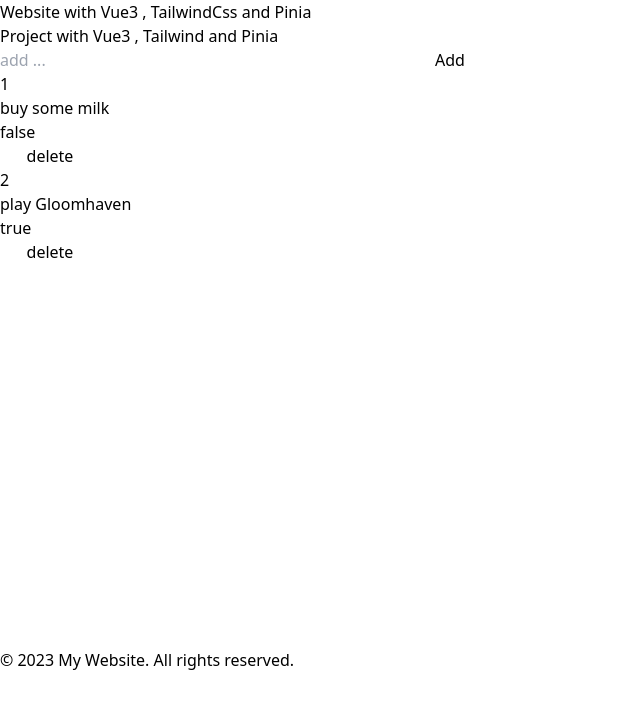
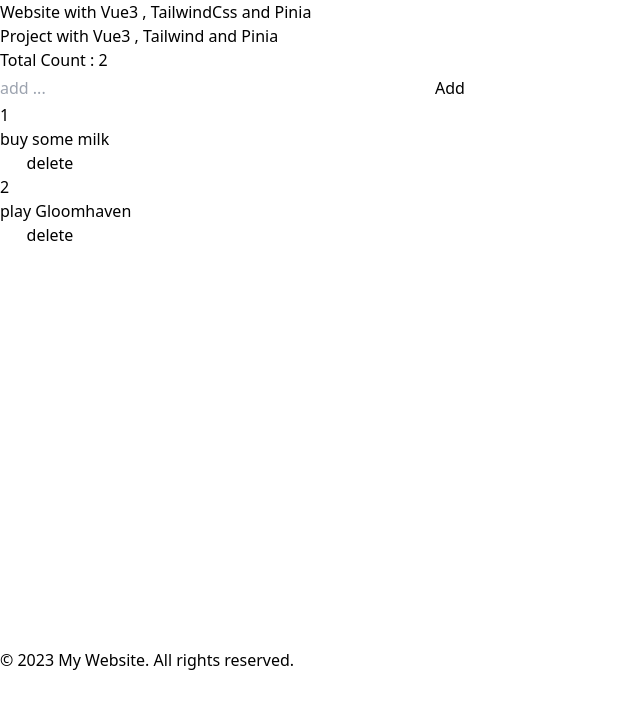
Before and after one commit to penukulashiva473/Vue3_Tailwindcss_Pinia, a Vue app: page / in a window 1280 px wide. Shown: the top 708 px of the page, without its empty margins (0-640 px from the left). Built offline with nearby package versions, Linux system fonts and the light colour scheme.

Commit message:
style changes

```diff
--- a/src/App.vue
+++ b/src/App.vue
@@ -15,7 +15,10 @@
             Project with Vue3 , Tailwind and Pinia
           </h1>
         </div>
-        <div></div>
+        <div class="text-pink-600">
+          Total Count : {{ taskStore.totalCount }}
+        </div>
+
         <div>
           <form @submit.prevent="handleSubmit">
             <input
@@ -23,7 +26,7 @@
               type="text"
               placeholder="add ...    "
               v-model="newTask"
-              style="width: 400px"
+              style="width: 400px; height: 31px"
             />
             <button
               class="bg-indigo-500 text-white rounded ml-5 p-1"
@@ -33,16 +36,17 @@
             </button>
           </form>
         </div>
+
         <div
           v-for="task in taskStore.tasks"
           :key="task.id"
           class="border border-indigo-600 p-4"
         >
-          <div class="grid gap-6 grid-flow-col auto-cols-4">
+          <div class="grid gap-6 grid-flow-col auto-cols-3">
             <div>{{ task.id }}</div>
             <div>{{ task.title }}</div>
-            <div>{{ task.isFav }}</div>
-            <div>
+
+            <div class="flex justify-end">
               <button
                 class="bg-red-500 text-white"
                 @click="taskStore.deleteTask(task.id)"
```
